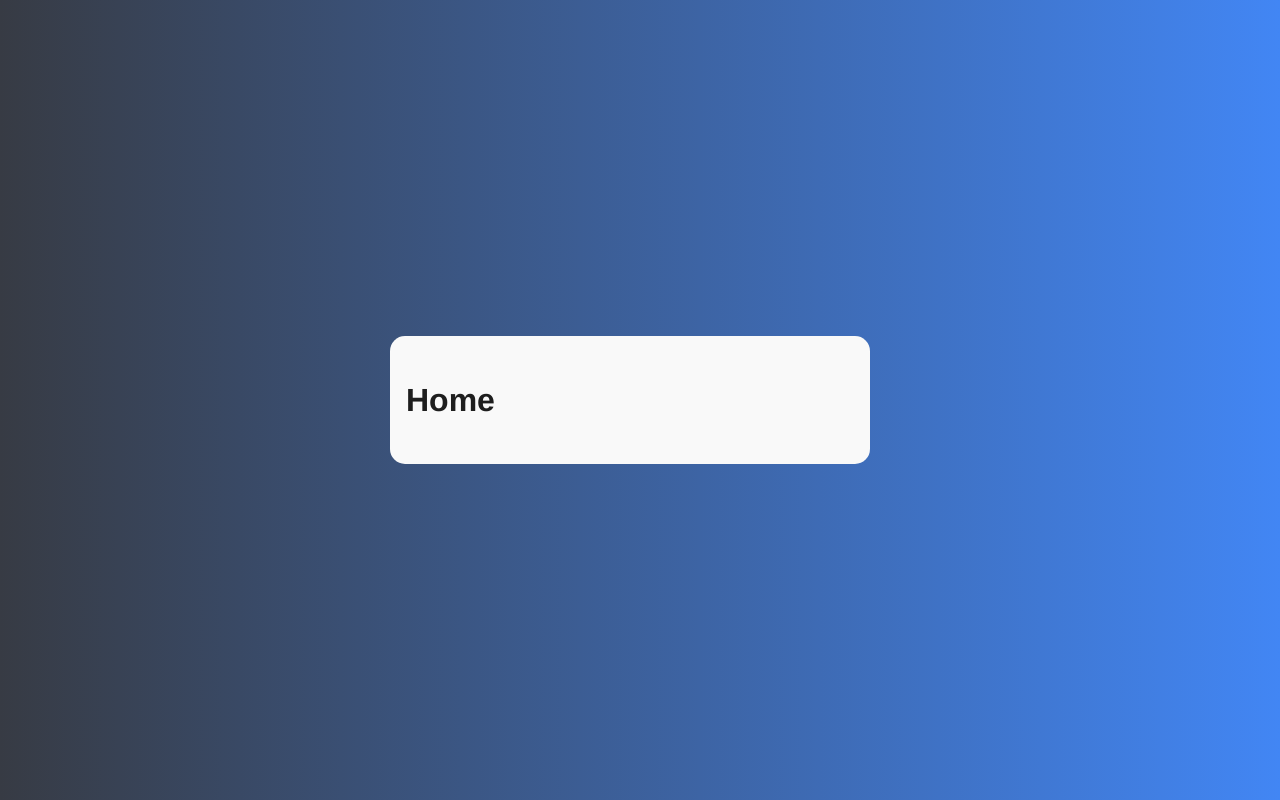
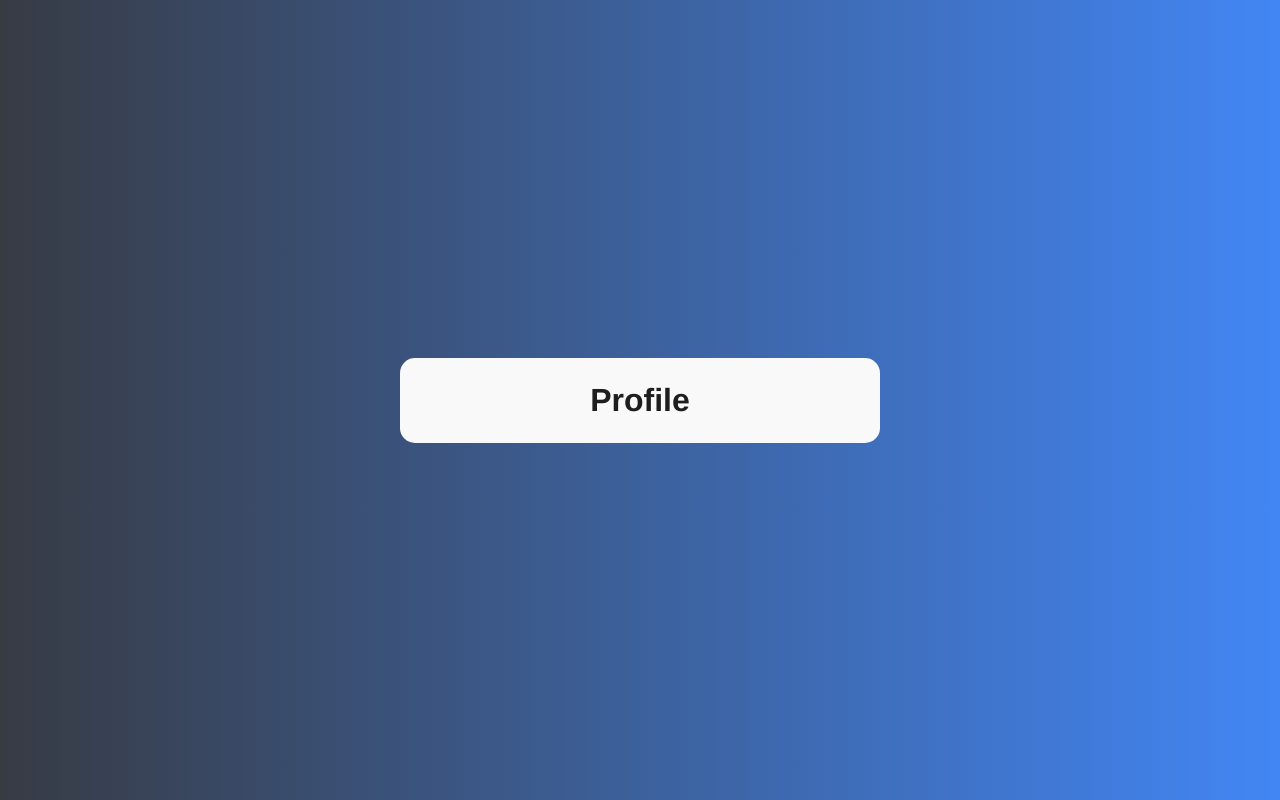
Before and after one commit to jepapt2/React_ProfileSite, a React (Create React App) app: page / in a window 1280 px wide. Built offline with nearby package versions, Linux system fonts and the light colour scheme.

Commit message:
text_Head.tsx

```diff
--- /dev/null
+++ b/src/components/ui/Text/Head.tsx
@@ -0,0 +1,17 @@
+import styled from 'styled-components'
+
+type Props = {
+  children: string
+}
+
+const Head: React.FC<Props> = ({ children }) => {
+  return <StyledHead>{children}</StyledHead>
+}
+
+const StyledHead = styled.h1`
+  font-size: 2rem;
+  text-align: center;
+  margin: 0;
+`
+
+export default Head
--- a/src/pages/Home.tsx
+++ b/src/pages/Home.tsx
@@ -1,10 +1,11 @@
 import Card from '../components/ui/Card'
+import Head from '../components/ui/Text/Head'
 
 const Home: React.FC = () => {
   return (
     <>
       <Card>
-        <h1>Home</h1>
+        <Head>Profile</Head>
       </Card>
     </>
   )
--- a/src/styles/AppContainer.ts
+++ b/src/styles/AppContainer.ts
@@ -17,8 +17,7 @@ const AppContainer = styled.div`
     }
     @media (min-width: 768px) {
         > * {
-          width: calc((100% - 40px) / 2);
-          margin-right: 20px;
+          width: calc((100% - 40px) / 1.6);
         }
       }
 }
```
